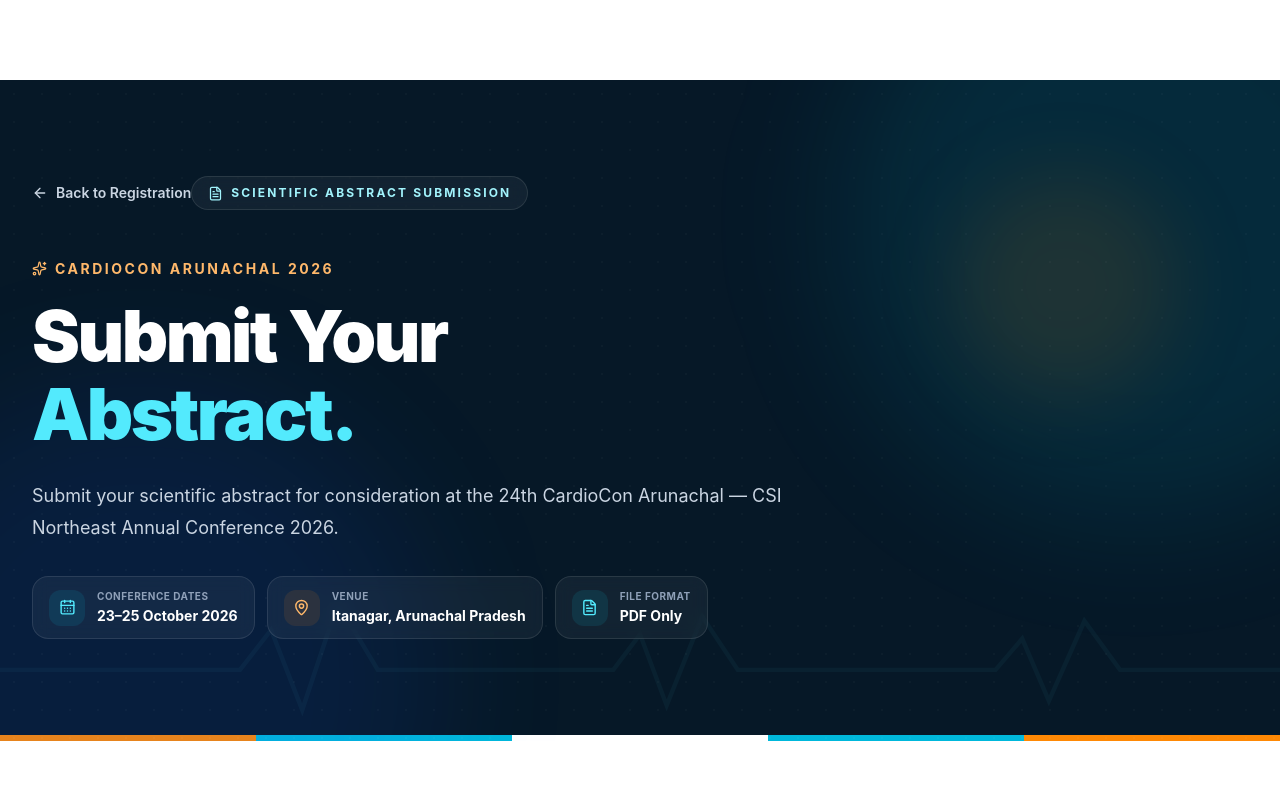
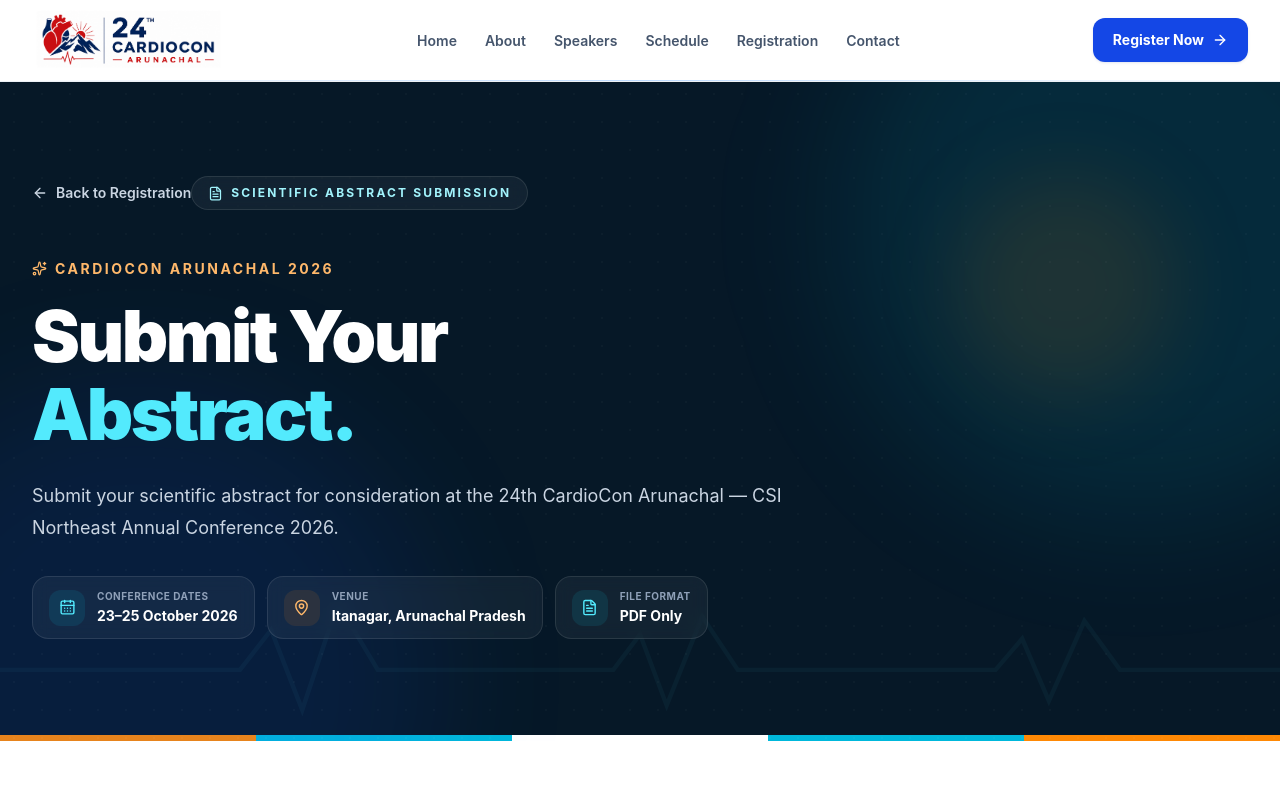
Before and after one commit to tunu7/cardioconarunachal, a React (Vite) app: page /abstract-submission in a window 1280 px wide. Shown: the top 800 px of the page. Built offline with nearby package versions, Linux system fonts and the light colour scheme.

Commit message:
added navbar and footer in abstract

```diff
--- a/src/pages/AbstractSubmission.jsx
+++ b/src/pages/AbstractSubmission.jsx
@@ -20,6 +20,8 @@
   Upload,
   User,
 } from "lucide-react";
+import Navbar from "../components/Navbar";
+import Footer from "../components/Footer";
 
 function AbstractSubmission() {
   const [isSubmitting, setIsSubmitting] = useState(false);
@@ -324,6 +326,8 @@
 
   if (submissionComplete) {
     return (
+
+
       <main className="min-h-screen bg-slate-50 pt-20">
         <section className="flex min-h-[calc(100vh-80px)] items-center justify-center px-4 py-16">
           <div className="w-full max-w-3xl overflow-hidden rounded-3xl border border-emerald-100 bg-white shadow-2xl shadow-slate-200/50">
@@ -433,6 +437,9 @@
   // =========================================================
 
   return (
+    <>
+
+        <Navbar />
     <main className="overflow-hidden bg-white pt-20">
 
       {/* =====================================================
@@ -981,6 +988,8 @@
         </div>
       </section>
     </main>
+    <Footer />
+    </>
   );
 }
 
@@ -1154,6 +1163,7 @@
       </div>
     </div>
   );
+
 }
 
 export default AbstractSubmission;
```
